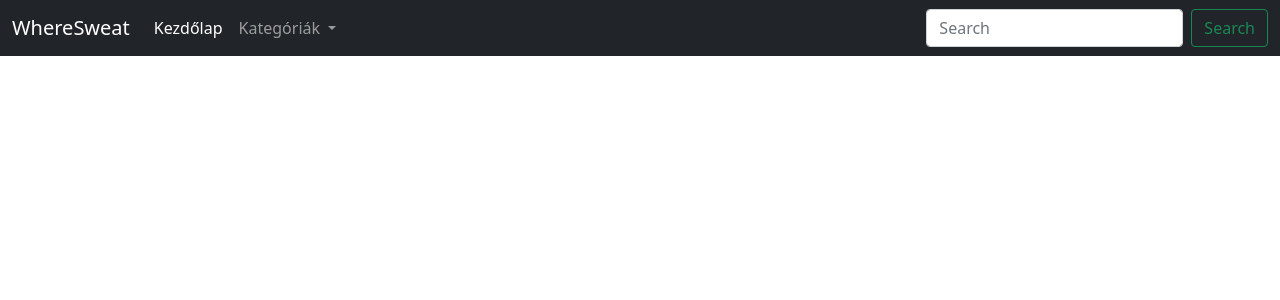
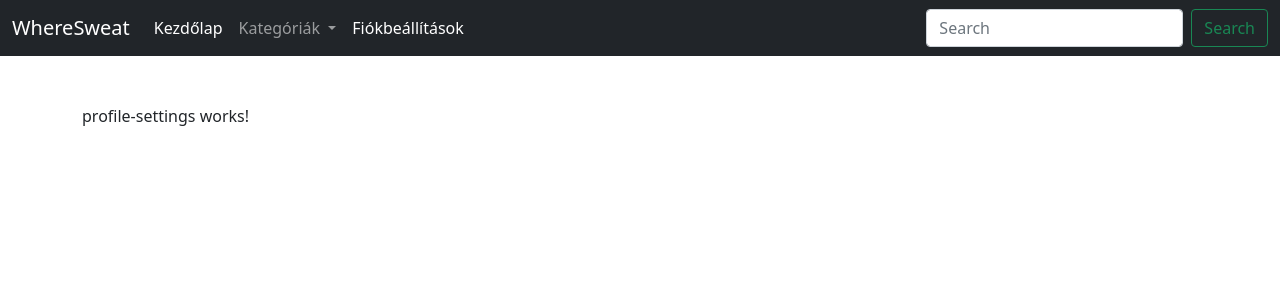
Before and after one commit to adam-mgshgy/Vizsga, an Angular app in the folder WhereSweat/: page /profile in a window 1280 px wide. Before the commit this address led to /. Shown: the top 300 px of the page. Built offline with nearby package versions, Linux system fonts and the light colour scheme.

Commit message:
**Profile settings pages** Created profile settings page

```diff
--- a/WhereSweat/src/app/app-routing.module.ts
+++ b/WhereSweat/src/app/app-routing.module.ts
@@ -4,12 +4,14 @@ import { CategoriesPageComponent } from './components/categories-page/categories
 import { CategoryPageComponent } from './components/category-page/category-page.component';
 import { LoginpageComponent } from './components/loginpage/loginpage.component';
 import { MainpageComponent } from './components/mainpage/mainpage.component';
+import { ProfileSettingsComponent } from './components/profile-settings/profile-settings.component';
 
 const routes: Routes = [
   {path: 'home', component: MainpageComponent},
   {path: 'login', component: LoginpageComponent},
   {path: 'categories', component: CategoriesPageComponent},
-  {path: 'category', component: CategoryPageComponent}
+  {path: 'category', component: CategoryPageComponent},
+  {path: 'profile', component: ProfileSettingsComponent}
 ];
 
 @NgModule({
--- a/WhereSweat/src/app/app.component.html
+++ b/WhereSweat/src/app/app.component.html
@@ -22,8 +22,9 @@
             </li>
             <li><a class=" dropdown-item" routerLink="/categories">További kategóriák</a></li>
           </ul>
-
-
+        </li>
+        <li class="nav-item">
+          <a class="nav-link active" routerLink="/profile">Fiókbeállítások</a>
         </li>
 
       </ul>
--- a/WhereSweat/src/app/app.module.ts
+++ b/WhereSweat/src/app/app.module.ts
@@ -7,6 +7,7 @@ import { LoginpageComponent } from './components/loginpage/loginpage.component';
 import { MainpageComponent } from './components/mainpage/mainpage.component';
 import { CategoriesPageComponent } from './components/categories-page/categories-page.component';
 import { CategoryPageComponent } from './components/category-page/category-page.component';
+import { ProfileSettingsComponent } from './components/profile-settings/profile-settings.component';
 
 @NgModule({
   declarations: [
@@ -14,7 +15,8 @@ import { CategoryPageComponent } from './components/category-page/category-page.
     LoginpageComponent,
     MainpageComponent,
     CategoriesPageComponent,
-    CategoryPageComponent
+    CategoryPageComponent,
+    ProfileSettingsComponent
   ],
   imports: [
     BrowserModule,
--- /dev/null
+++ b/WhereSweat/src/app/components/profile-settings/profile-settings.component.html
@@ -0,0 +1 @@
+<p>profile-settings works!</p>
--- /dev/null
+++ b/WhereSweat/src/app/components/profile-settings/profile-settings.component.ts
@@ -0,0 +1,15 @@
+import { Component, OnInit } from '@angular/core';
+
+@Component({
+  selector: 'app-profile-settings',
+  templateUrl: './profile-settings.component.html',
+  styleUrls: ['./profile-settings.component.css']
+})
+export class ProfileSettingsComponent implements OnInit {
+
+  constructor() { }
+
+  ngOnInit(): void {
+  }
+
+}
```
Also changed, not shown: WhereSweat/src/app/components/profile-settings/profile-settings.component.css (added).
